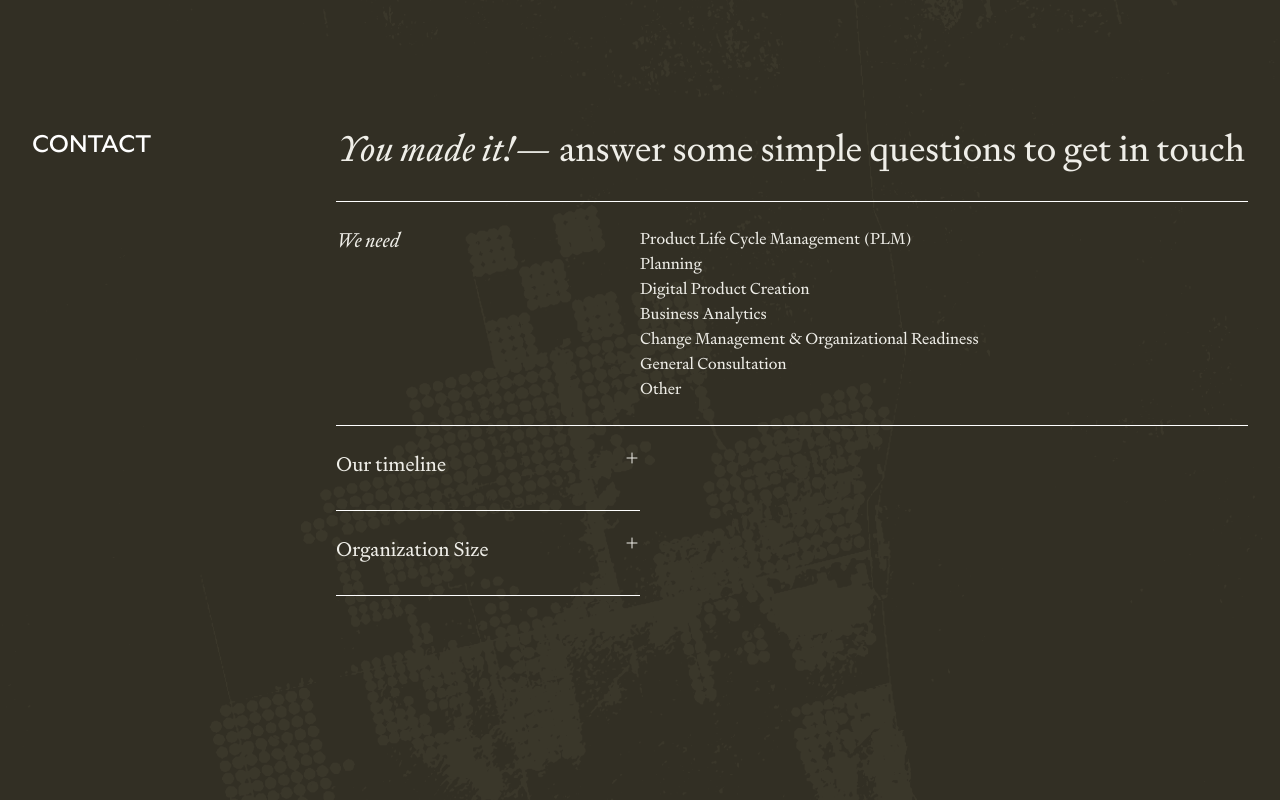
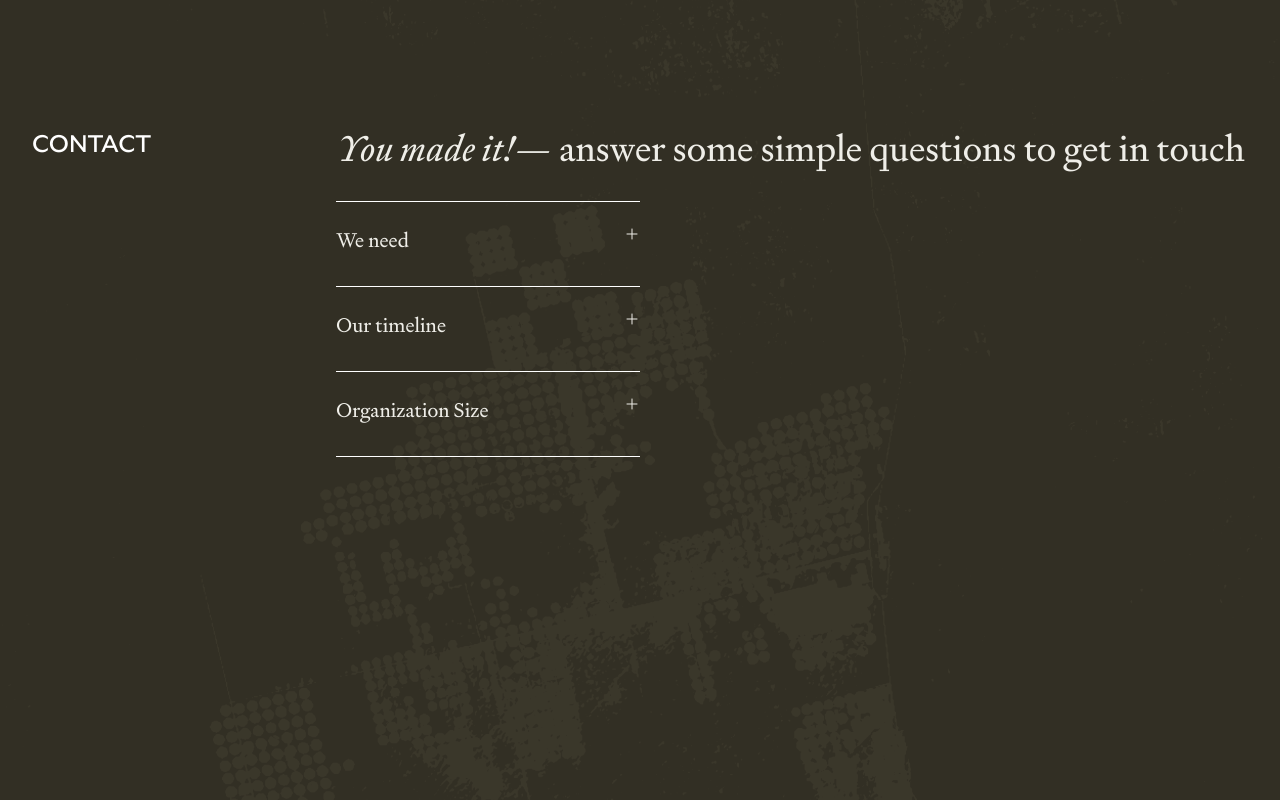
Before and after one commit to jordanframptondev/black-ink, a Next.js app: page /contact in a window 1280 px wide. Shown: the top 800 px of the page. Built offline with nearby package versions, Linux system fonts and the light colour scheme.

Commit message:
contact open none

```diff
--- a/app/components/contact-form.js
+++ b/app/components/contact-form.js
@@ -27,7 +27,7 @@ const contactFormData = [
     },
 ];
 export default function ContactForm({}) {
-    const [openSection, setOpenSection] = useState(0);
+    const [openSection, setOpenSection] = useState(-1);
 
     const initialFormData = Array.from(
         { length: contactFormData.length },
```
